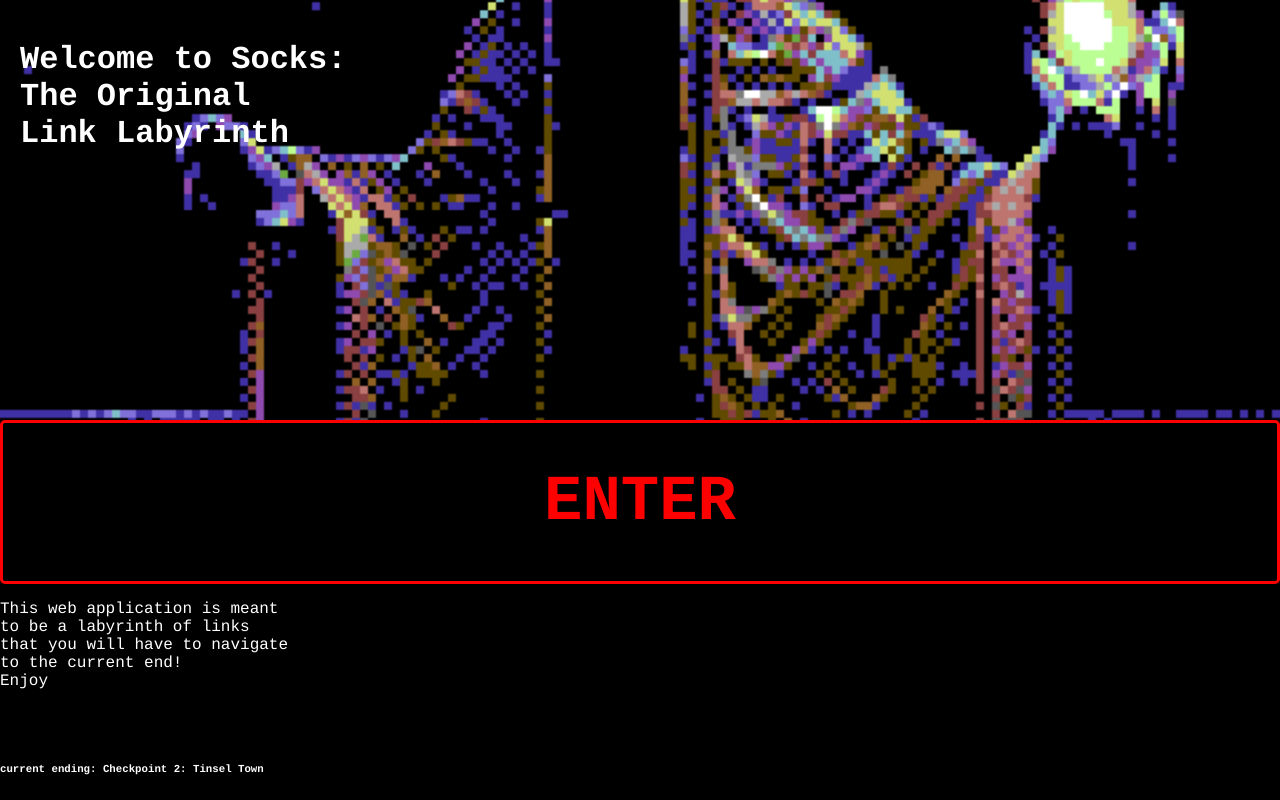
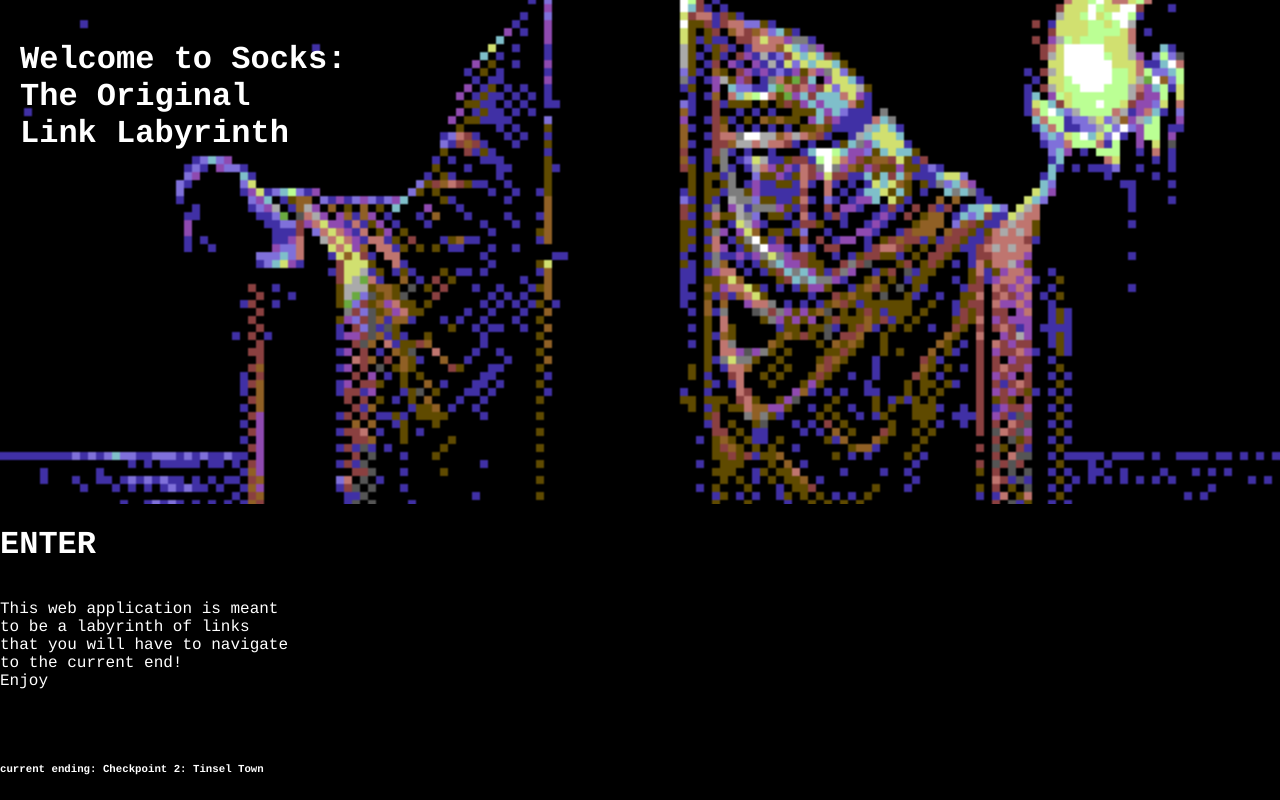
Before and after one commit to BraeMonk/socks, a plain HTML site: page home.html in a window 1280 px wide. Drawn offline with Linux system fonts and the light colour scheme.

Commit message:
Update styles.css

```diff
--- a/styles.css
+++ b/styles.css
@@ -1,14 +1,4 @@
-.enter{
-	color:red;
-	border:solid;
-	border-color:red;
-	border-radius:5px;
-	font-family:courier;
-	font-size:xx-large;
-	justify-content:center;
-	text-align:center;
-	align-items:center;
-}
+
 
 .header-div{
 	display:flex;
```
